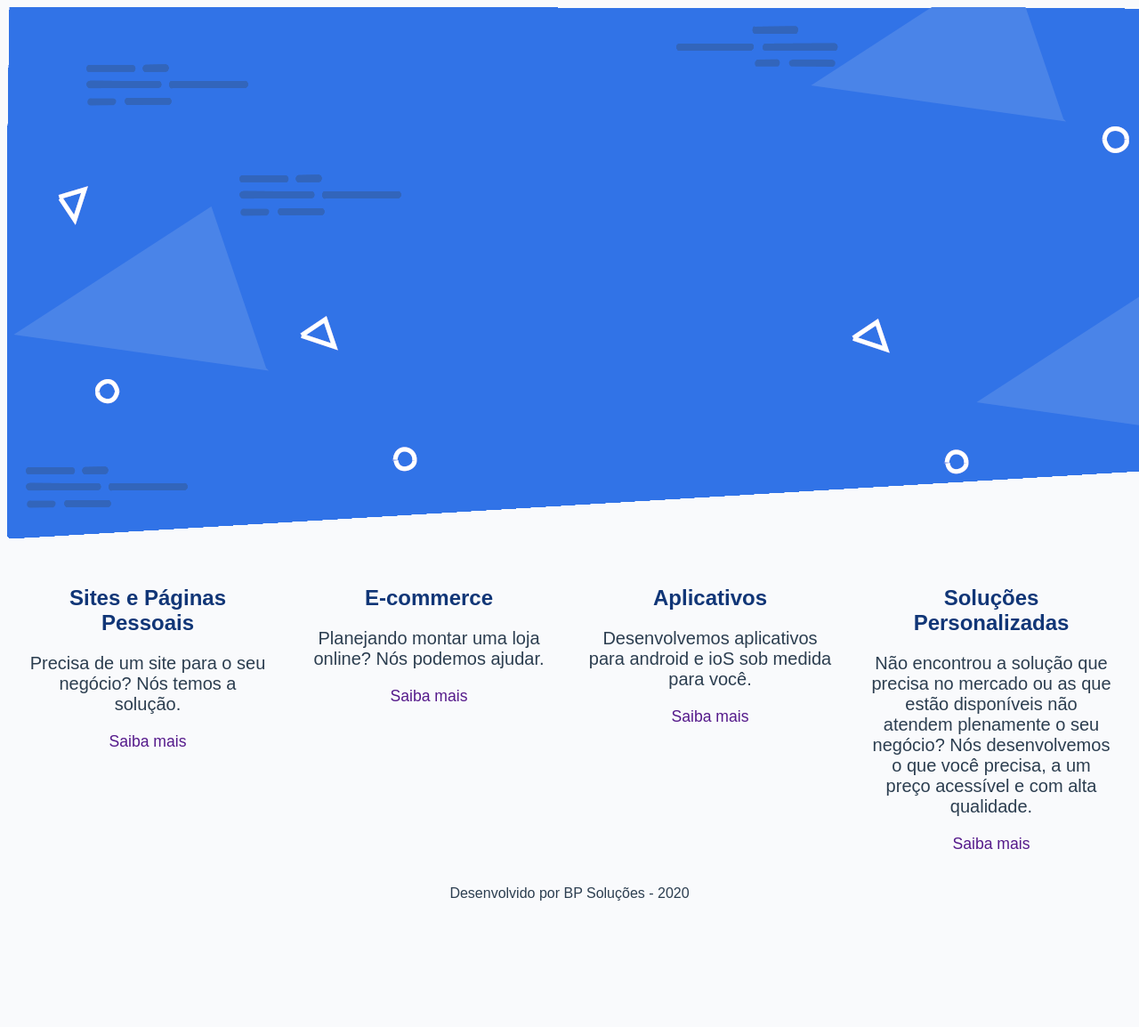
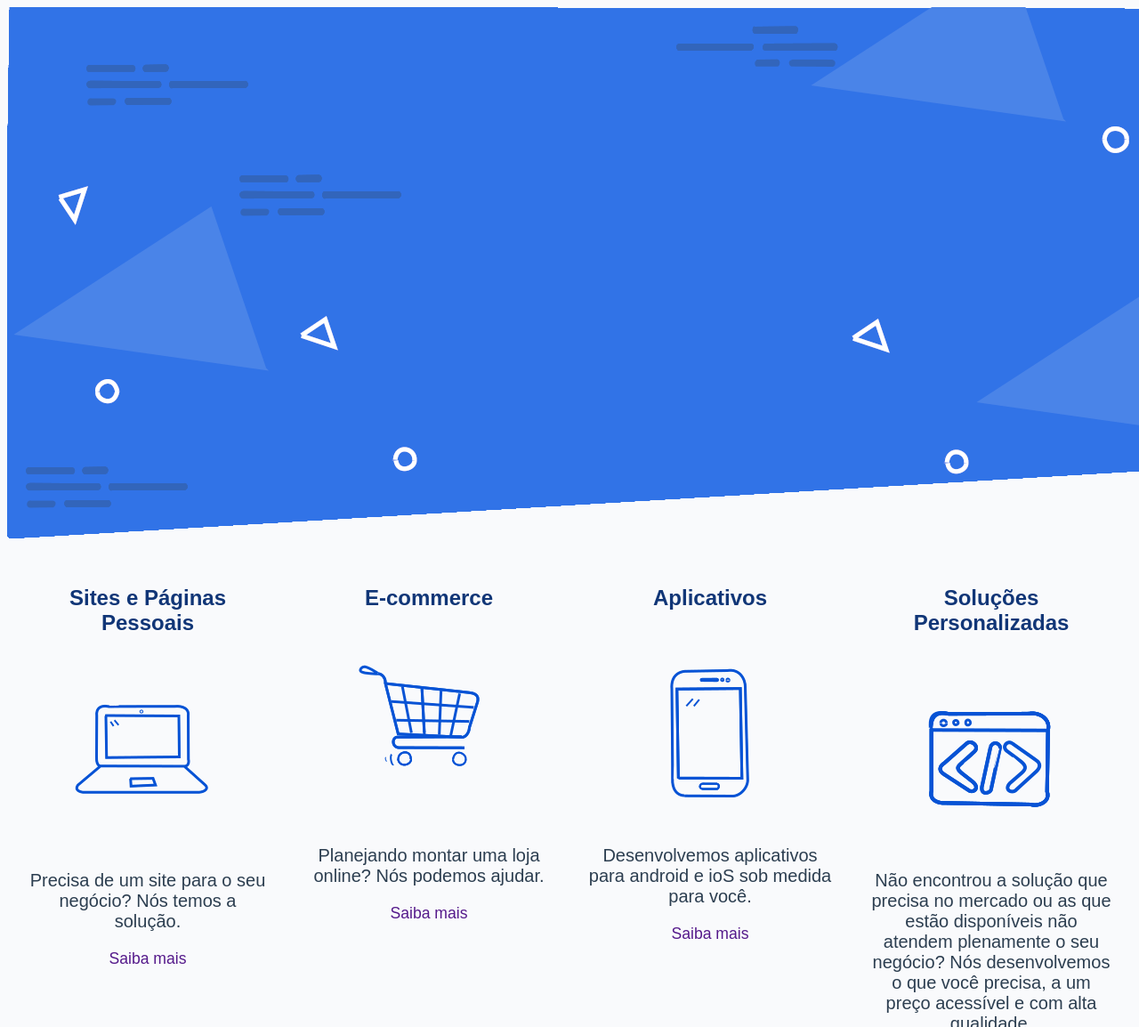
Before and after one commit to babipaula/01_BP_Solucoes, a plain HTML site: page 02.Site/index.html in a window 1280 px wide. Shown: the top 1154 px of the page at 89% size. Before the commit the page ends 1029 px from the top, so only its background shows below. Drawn offline with Linux system fonts and the light colour scheme.

Commit message:
16/03/2020 -Add de ícones

```diff
--- a/02.Site/estilo.css
+++ b/02.Site/estilo.css
@@ -58,4 +58,11 @@ footer{
 	text-decoration: none;
 }
 
+
+#Servicos img{
+	width: 220px;
+	height: 220px;
+}
+
+
 /*Classes*/
--- a/02.Site/index.html
+++ b/02.Site/index.html
@@ -16,11 +16,13 @@
 
 			<article>
 				<h2>Sites e Páginas Pessoais</h1>
+					<img id="pc_icon" src="imagens/icones/pc_icon.png">
 					<p>Precisa de um site para o seu negócio? Nós temos a solução.</p>
 					<a href="">Saiba mais</a>
 			</article>
 			<article>
 				<h2>E-commerce</h2>
+				<img id="cart_icon" src="imagens/icones/cart_icon.png">
 					<p>Planejando montar uma loja online? Nós podemos ajudar.</p>
 					<a href="">Saiba mais</a>
 
@@ -28,12 +30,14 @@
 
 			<article>
 				<h2>Aplicativos</h2>
+				<img id="mobile_icon" src="imagens/icones/mobile_icon.png">
 				<p>Desenvolvemos aplicativos para android e ioS sob medida para você.</p>
 				<a href="">Saiba mais</a>
 			</article>
 
 			<article>
 				<h2>Soluções Personalizadas</h2>
+				<img id="dev_icon" src="imagens/icones/dev_icon.png">
 				<p>Não encontrou a solução que precisa no mercado ou as que estão disponíveis não atendem plenamente o seu negócio? Nós desenvolvemos o que você precisa, a um preço acessível e com alta qualidade. </p>
 				<a href="">Saiba mais</a>
 			</article>
```
Also changed, not shown: 02.Site/Imagens/icones/DEV_ICON.png (added), 02.Site/Imagens/icones/cart_icon.png (added), 02.Site/Imagens/icones/mobile_icon.png (added), 02.Site/Imagens/icones/pc_icon.png (added), 02.Site/sobre.txt.
